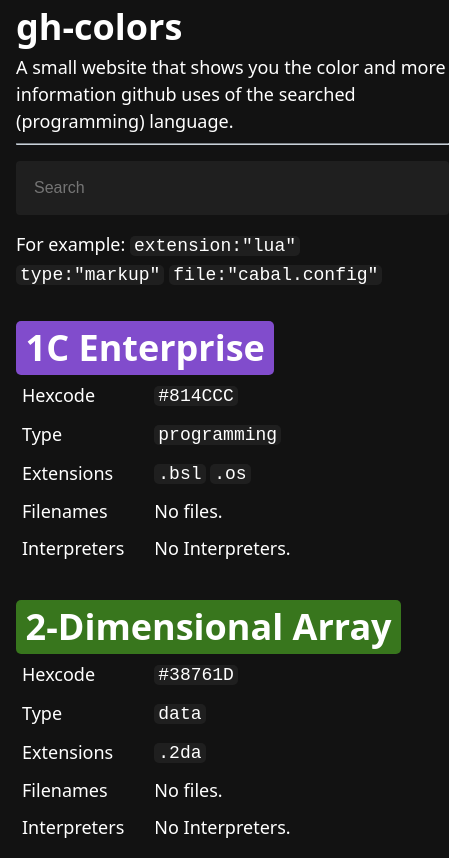
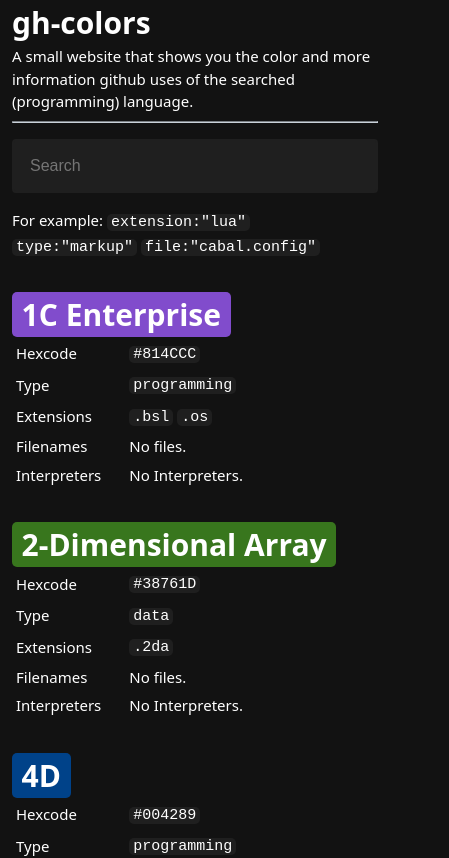
Before and after one commit to graefchen/gh-colors, a website: page src/index.html in a window 390 px wide. Shown: the top 858 px of the page, 449 px wide, since content can reach past the window. Drawn offline with Linux system fonts and the light colour scheme.

Commit message:
Fixed an visual Bug on Smartphones.

```diff
--- a/src/css/styles.css
+++ b/src/css/styles.css
@@ -32,9 +32,9 @@
 	line-height: 1.5;
 	color: var(--color-fg);
 	background-color: var(--color-bg);
-	padding-left: 0.5rem;
-	padding-right: 0.5rem;
-	font-size: 18px;
+	padding-left: 0.25rem;
+	padding-right: 0.25rem;
+	font-size: 15px;
 	overflow-x: hidden;
 }
 
@@ -74,7 +74,7 @@
 	border-radius: 4px;
 }
 
-input[type="teyt" i] {
+input[type="text" i] {
 	appearance: auto;
 }
 
@@ -121,7 +121,7 @@
 
 .language-entry {
 	padding-top: 2rem;
-	width: 100%;
+	max-width: 100%;
 }
 
 .language-header {
@@ -136,6 +136,5 @@
 }
 
 .language-table>tbody>tr>td {
-	padding-right: 4px;
-	padding: 4px;
+	padding: 2px;
 }
```
Also changed, not shown: src/index.html (+12 -6 lines).
